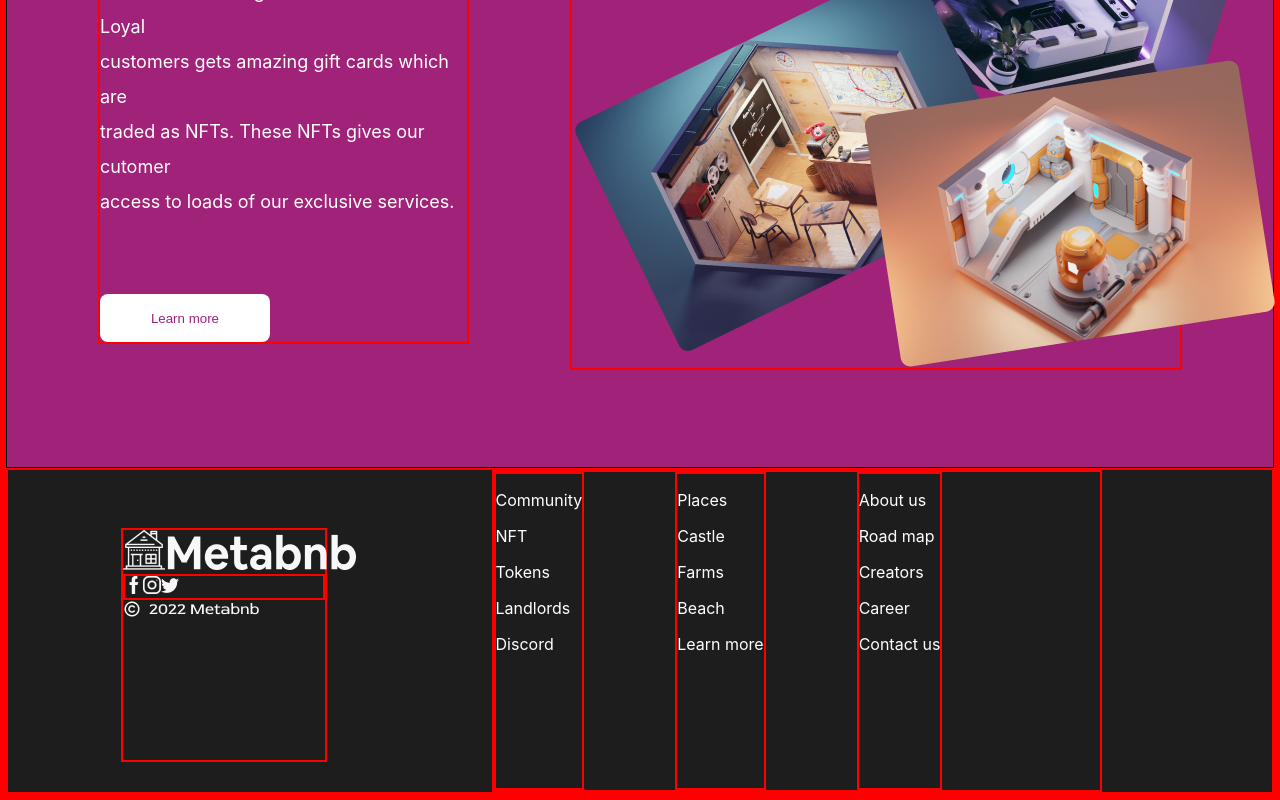
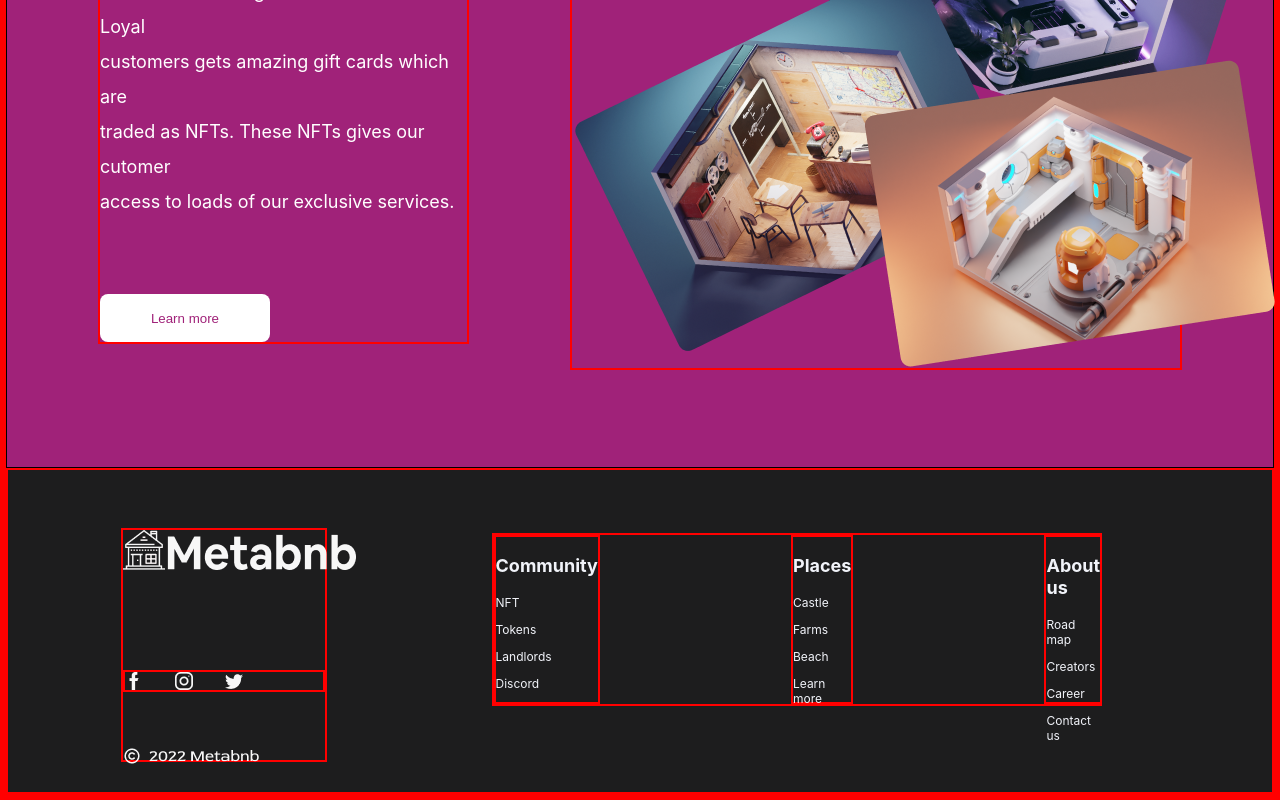
Before and after one commit to Chimz-Codes-ZM/metabnb, a React (Create React App) app: page / in a window 1280 px wide. Shown: the part 1154-1954 px from the top of the page. Built offline with nearby package versions, Linux system fonts and the light colour scheme.

Commit message:
Finished footer content (for now)

```diff
--- a/src/Components/Footer.js
+++ b/src/Components/Footer.js
@@ -10,7 +10,7 @@
     <div className="footer">
       <div className="footer-logos">
         <img src={metaFooter} />
-        <div>
+        <div className="socials">
           <img src={footerFacebook} />
           <img src={footerInsta} />
           <img src={footerTwitter} />
@@ -20,21 +20,21 @@
 
       <div className="footer-content">
         <div className="community">
-            <p>Community</p>
+            <p style={{fontSize: '18px', lineHeight: '22px'}}><b>Community</b></p>
             <p>NFT</p>
             <p>Tokens</p>
             <p>Landlords</p>
             <p>Discord</p>
         </div>
         <div className="places">
-            <p>Places</p>
+            <p style={{fontSize: '18px', lineHeight: '22px'}}><b>Places</b></p>
             <p>Castle</p>
             <p>Farms</p>
             <p>Beach</p>
             <p>Learn more</p>
         </div>
         <div className="about-us">
-            <p>About us</p>
+            <p style={{fontSize: '18px', lineHeight: '22px'}}><b>About us</b></p>
             <p>Road map</p>
             <p>Creators</p>
             <p>Career</p>
--- a/src/Styling/Footer.css
+++ b/src/Styling/Footer.css
@@ -1,5 +1,5 @@
 .footer {
-    display: flex;
+  display: flex;
   height: 322px;
 
   background: #1d1d1e;
@@ -14,8 +14,25 @@
   margin-right: 13%;
 }
 
+.socials {
+    display: flex;
+    gap: 32px;
+    margin: 96px 0px 55px 0px;
+}
+
 .footer-content {
-    display: flex;
-    width: 48%;
-    gap: 15%;
+  display: flex;
+  width: 48%;
+  height: 169px;
+  gap: 31.5%;
+  margin-top: 63px;
 }
+
+.community,
+.places,
+.about-us {
+  color: #f1f3f9;
+  font-weight: 400;
+  font-size: 12px;
+  line-height: 15px;
+}
```
